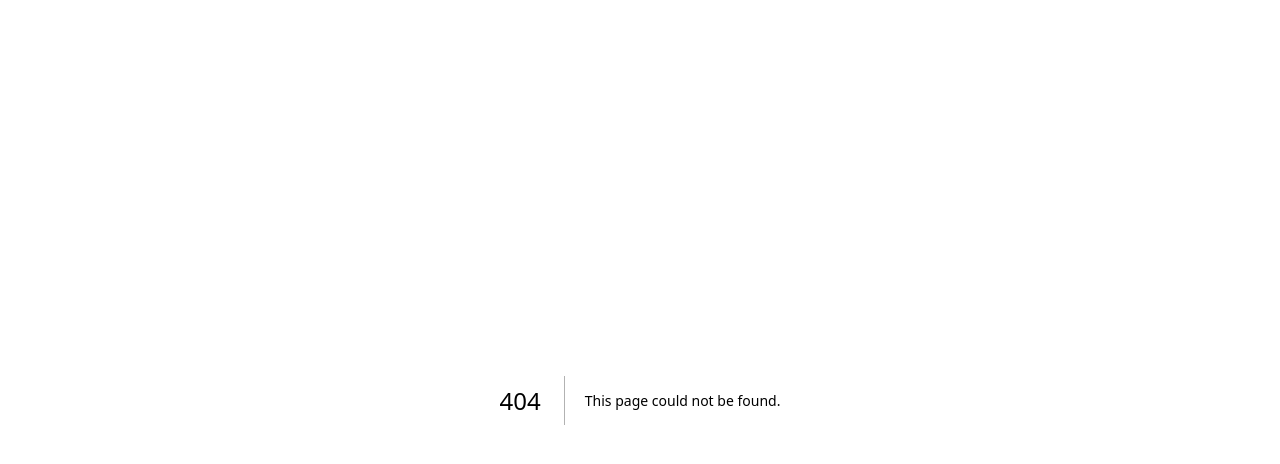
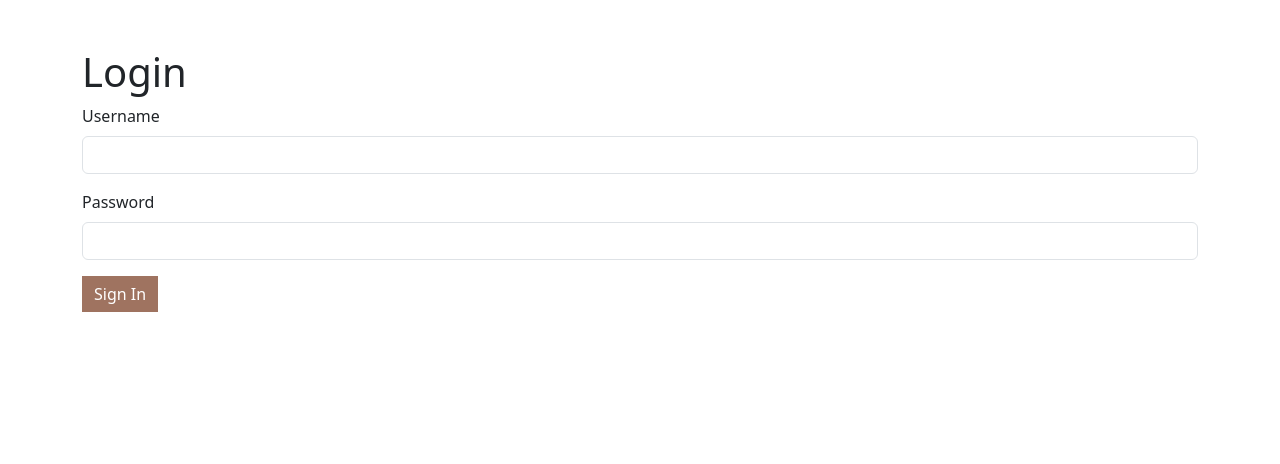
Before and after one commit to megsra17/boat-website, a Next.js app: page /login in a window 1280 px wide. Before the commit this address had no page. Shown: the top 464 px of the page. Built offline with nearby package versions, Linux system fonts and the light colour scheme.

Commit message:
Login and logout function

```diff
--- a/src/app/api/auth/[...nextauth]/route.ts
+++ b/src/app/api/auth/[...nextauth]/route.ts
@@ -25,8 +25,11 @@ const handler = NextAuth({
   callbacks: {
     async redirect({ baseUrl }) {
       // Redirect to your dashboard page after login.
-      return `${baseUrl}/admin/dashboard`;
+      return `${baseUrl}/admin/boats`;
     },
+  },
+  pages: {
+    signIn: "/login",
   },
 });
 
--- a/src/app/layout.tsx
+++ b/src/app/layout.tsx
@@ -1,7 +1,9 @@
+// app/layout.tsx
 import type { Metadata } from "next";
 import { Geist, Geist_Mono } from "next/font/google";
 import "./globals.css";
 import "bootstrap/dist/css/bootstrap.min.css";
+import { Providers } from "./providers";
 
 const geistSans = Geist({
   variable: "--font-geist-sans",
@@ -20,13 +22,13 @@ export const metadata: Metadata = {
 
 export default function RootLayout({
   children,
-}: Readonly<{
+}: {
   children: React.ReactNode;
-}>) {
+}) {
   return (
     <html lang="en">
       <body className={`${geistSans.variable} ${geistMono.variable}`}>
-        {children}
+        <Providers>{children}</Providers>
       </body>
     </html>
   );
--- /dev/null
+++ b/src/app/login/page.tsx
@@ -0,0 +1,63 @@
+// app/login/page.tsx (using the App Router)
+"use client";
+import { signIn } from "next-auth/react";
+import { useState } from "react";
+import Head from "next/head";
+
+export default function LoginPage() {
+  const [username, setUsername] = useState("");
+  const [password, setPassword] = useState("");
+
+  const handleSubmit = async (e: React.FormEvent) => {
+    e.preventDefault();
+    // Call NextAuth signIn
+    await signIn("credentials", {
+      username,
+      password,
+      callbackUrl: "/admin/boats", // Redirect after login
+    });
+  };
+
+  return (
+    <>
+      <Head>
+        <title>Login</title>
+        <meta name="viewport" content="width=device-width, initial-scale=1.0" />
+      </Head>
+      <div className="container mt-5">
+        <h1>Login</h1>
+        <form onSubmit={handleSubmit}>
+          <div className="mb-3">
+            <label htmlFor="username" className="form-label">
+              Username
+            </label>
+            <input
+              type="text"
+              id="username"
+              className="form-control"
+              value={username}
+              onChange={(e) => setUsername(e.target.value)}
+              required
+            />
+          </div>
+          <div className="mb-3">
+            <label htmlFor="password" className="form-label">
+              Password
+            </label>
+            <input
+              type="password"
+              id="password"
+              className="form-control"
+              value={password}
+              onChange={(e) => setPassword(e.target.value)}
+              required
+            />
+          </div>
+          <button type="submit" className="btn btn-primary">
+            Sign In
+          </button>
+        </form>
+      </div>
+    </>
+  );
+}
--- /dev/null
+++ b/src/app/providers.tsx
@@ -0,0 +1,8 @@
+// app/providers.tsx
+"use client";
+
+import { SessionProvider } from "next-auth/react";
+
+export function Providers({ children }: { children: React.ReactNode }) {
+  return <SessionProvider>{children}</SessionProvider>;
+}
```
Also changed, not shown: src/app/admin/boats/page.tsx (renamed from src/app/admin/boats/index.tsx, +12 -11 lines).
